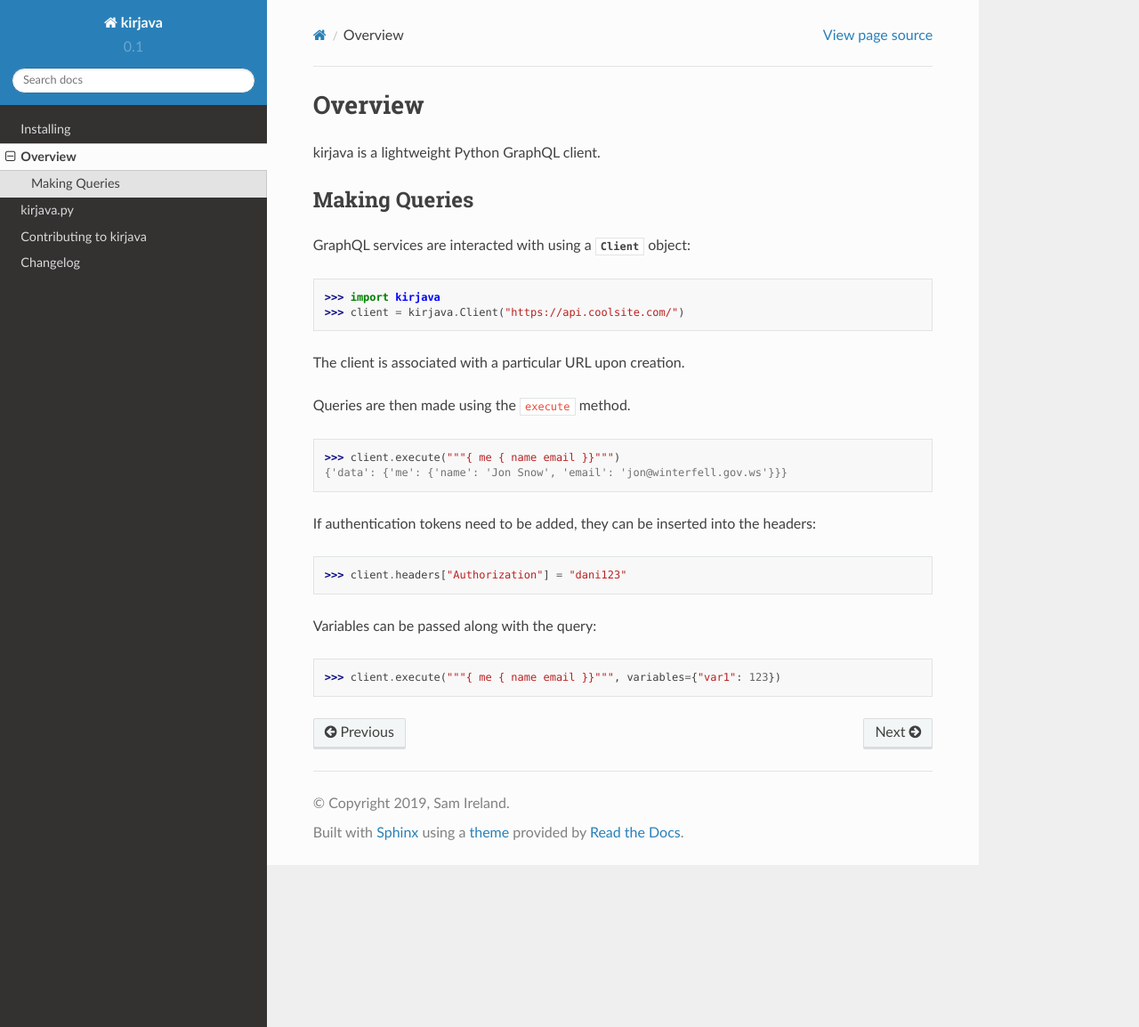
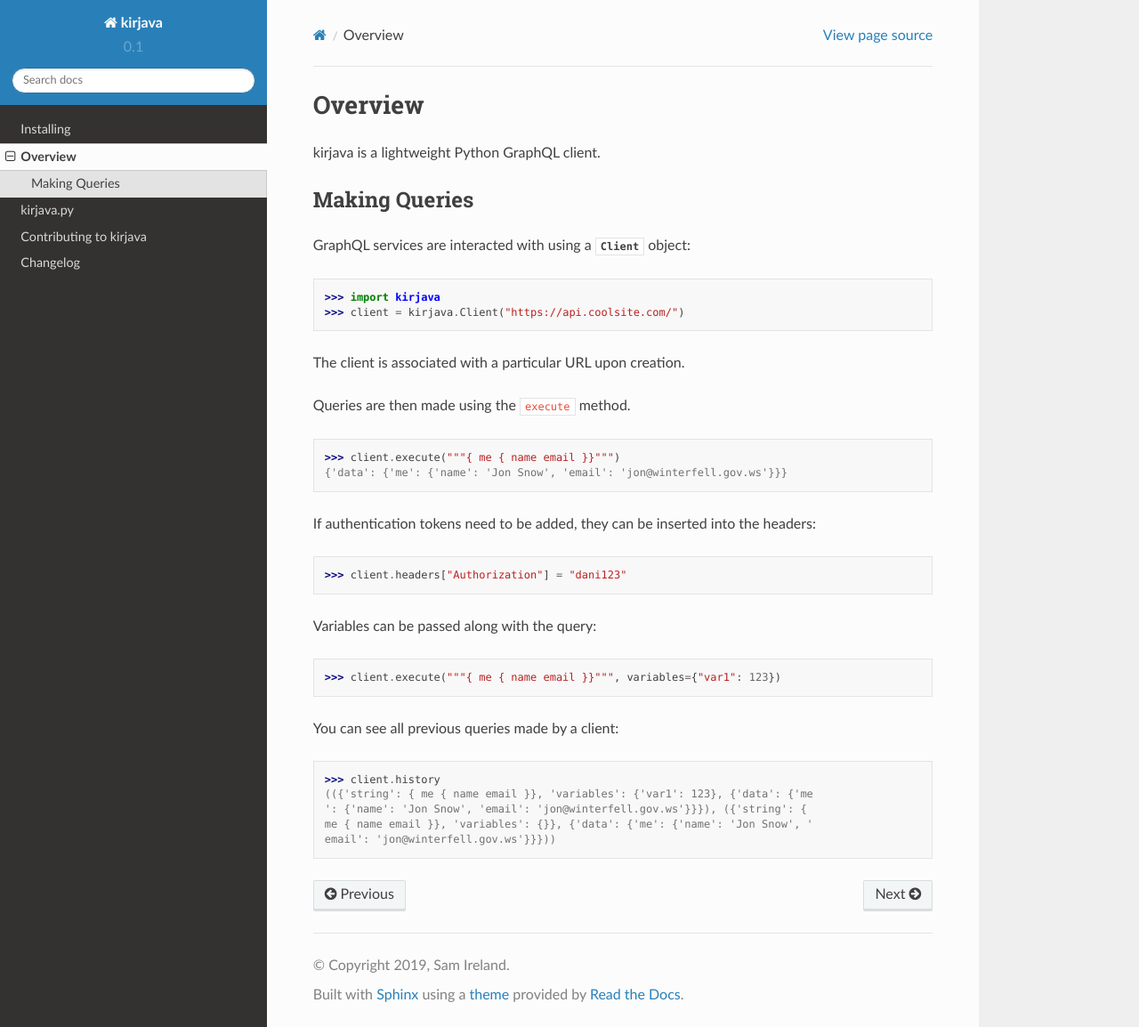
Before and after one commit to samirelanduk/kirjava, a Sphinx documentation site: the page built from docs/source/overview.rst, in a window 1280 px wide and 1154 px high. Shown: the whole window at 89% size. Built offline with Sphinx 7.4.7 and the Read the Docs theme 2.0.0, drawn with Linux system fonts in a browser that asks for light colours.

```diff
--- a/docs/source/overview.rst
+++ b/docs/source/overview.rst
@@ -26,4 +26,12 @@ headers:
 
 Variables can be passed along with the query:
 
-  >>> client.execute("""{ me { name email }}""", variables={"var1": 123})
+    >>> client.execute("""{ me { name email }}""", variables={"var1": 123})
+
+You can see all previous queries made by a client:
+
+    >>> client.history
+    (({'string': { me { name email }}, 'variables': {'var1': 123}, {'data': {'me
+    ': {'name': 'Jon Snow', 'email': 'jon@winterfell.gov.ws'}}}), ({'string': {
+    me { name email }}, 'variables': {}}, {'data': {'me': {'name': 'Jon Snow', '
+    email': 'jon@winterfell.gov.ws'}}}))
```
Also changed, not shown: README.rst (+22 -4 lines), docs/source/changelog.rst (+10 -0 lines).
